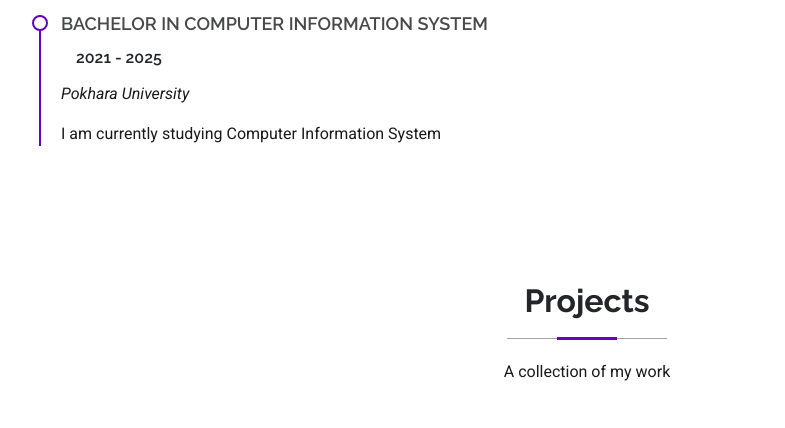
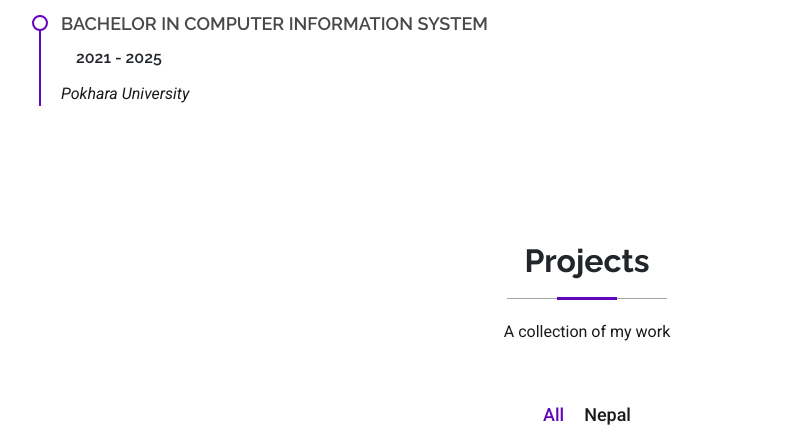
Before and after one commit to nischeeta11/nischeeta11.github.io, a plain HTML site: page index.html in a window 1280 px wide. Shown: the part 2694-3122 px from the top of the page, without its empty margins (133-918 px from the left). Drawn offline with nearby package versions, Linux system fonts and the light colour scheme.

Commit message:
fix: edit about me section

```diff
--- a/index.html
+++ b/index.html
@@ -239,7 +239,7 @@
               <h4>Bachelor in Computer Information System</h4>
               <h5>2021 - 2025</h5>
               <p><em>Pokhara University</em></p>
-              <p>I am currently studying Computer Information System</p>
+             <!-- <p>I am currently studying Computer Information System</p> -->
             </div>
             <!-- Edn Resume Item -->
 
```
